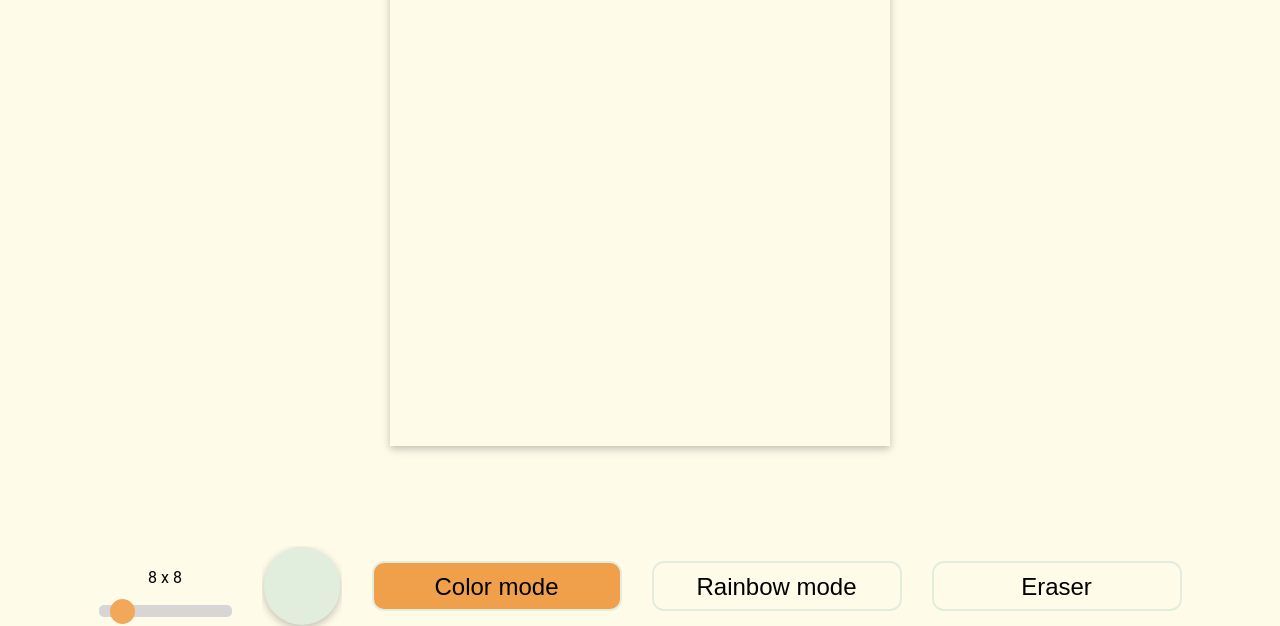
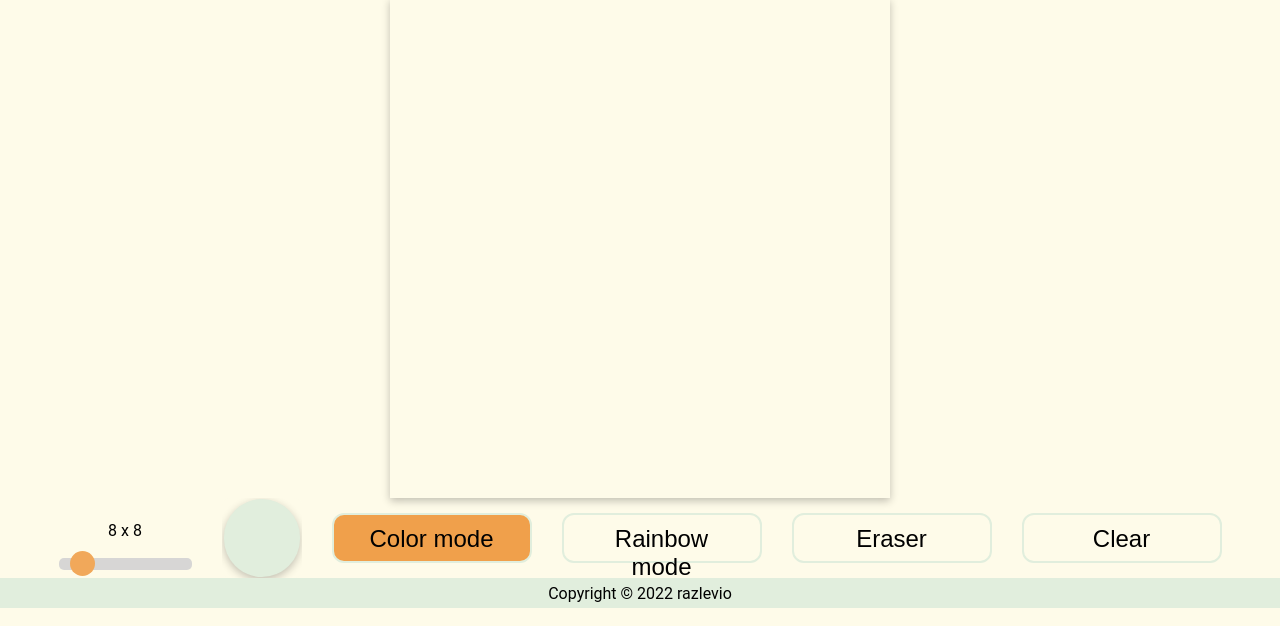
Before and after one commit to razlevio/etch-a-sketch, a plain HTML site: page index.html in a window 1280 px wide. Shown: the part 192-818 px from the top of the page. Drawn offline with Linux system fonts and the light colour scheme.

Commit message:
layout fixing

```diff
--- a/styles.css
+++ b/styles.css
@@ -33,6 +33,9 @@ header {
 
 main {
   flex: auto;
+  display: flex;
+  flex-direction: column;
+  justify-content: space-evenly;
 }
 
 footer {
@@ -51,7 +54,7 @@ footer {
 
 button,
 input {
-  width: 250px;
+  width: 200px;
   height: 50px;
   font-size: 24px;
   background-color: var(--background-color);
@@ -106,7 +109,7 @@ input[type="color"]::-webkit-color-swatch {
   display: flex;
   justify-content: center;
   align-items: center;
-  margin: 100px;
+  /* margin: 100px; */
 }
 
 .grid {
@@ -135,7 +138,7 @@ input[type="color"]::-webkit-color-swatch {
   justify-content: center;
   align-items: center;
   flex-wrap: wrap;
-  margin-bottom: 25px;
+  /* margin-bottom: 25px; */
 }
 
 .slider-and-value {
```
